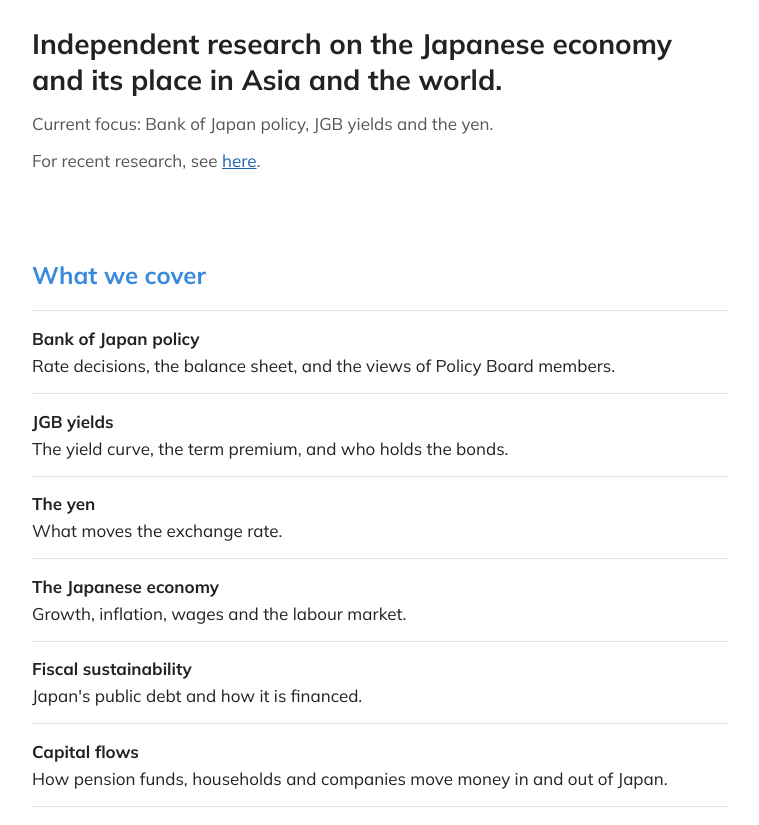
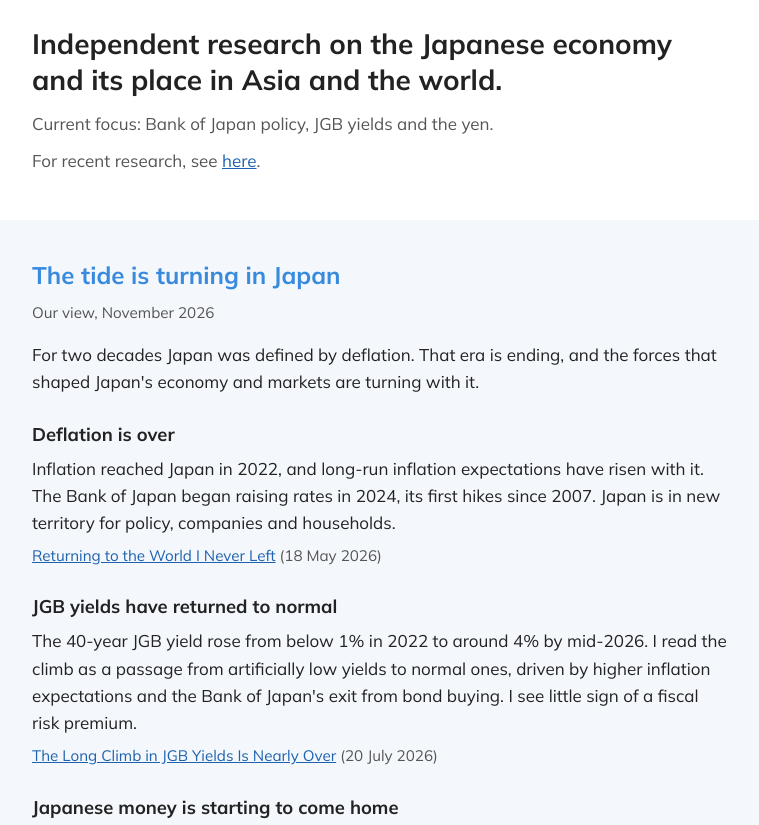
Before and after one commit to TakujiOkubo/yenmacro-site, a plain HTML site: page index.html in a window 1280 px wide. Shown: the part 116-941 px from the top of the page, without its empty margins (260-1019 px from the left). Drawn offline with Linux system fonts and the light colour scheme.

Commit message:
Draft: 'The tide is turning in Japan' view section (v4, for review)
Co-Authored-By: Claude Opus 5.5 <noreply@anthropic.com>

```diff
--- a/index.html
+++ b/index.html
@@ -29,6 +29,29 @@
     <h1>Independent research on the Japanese economy and its place in Asia and the world.</h1>
     <p>Current focus: Bank of Japan policy, JGB yields and the yen.</p>
     <p>For recent research, see <a href="https://takujiokubo.substack.com/">here</a>.</p>
+  </section>
+
+  <section class="view" aria-labelledby="view-h">
+    <div class="wrap">
+      <h2 id="view-h">The tide is turning in Japan</h2>
+      <p class="dateline">Our view, November 2026</p>
+      <p>For two decades Japan was defined by deflation. That era is ending, and the forces that shaped Japan's economy and markets are turning with it.</p>
+      <div class="theme">
+        <h3>Deflation is over</h3>
+        <p>Inflation reached Japan in 2022, and long-run inflation expectations have risen with it. The Bank of Japan began raising rates in 2024, its first hikes since 2007. Japan is in new territory for policy, companies and households.</p>
+        <p class="read"><a href="https://takujiokubo.substack.com/p/returning-to-the-world-i-never-left">Returning to the World I Never Left</a> (18 May 2026)</p>
+      </div>
+      <div class="theme">
+        <h3>JGB yields have returned to normal</h3>
+        <p>The 40-year JGB yield rose from below 1% in 2022 to around 4% by mid-2026. I read the climb as a passage from artificially low yields to normal ones, driven by higher inflation expectations and the Bank of Japan's exit from bond buying. I see little sign of a fiscal risk premium.</p>
+        <p class="read"><a href="https://takujiokubo.substack.com/p/the-long-climb-in-jgb-yields-is-nearly">The Long Climb in JGB Yields Is Nearly Over</a> (20 July 2026)</p>
+      </div>
+      <div class="theme">
+        <h3>Japanese money is starting to come home</h3>
+        <p>Since the 1980s Japan has bought foreign securities worth 2–3% of GDP a year. With yen yields at 30-year highs, banks are selling foreign bonds and buying JGBs, and pension funds have reason to hold more yen bonds. In my view, yen repatriation in 2026–27 is a question of how large, not whether.</p>
+        <p class="read"><a href="https://takujiokubo.substack.com/p/yen-repatriation-the-tide-is-turning">Yen Repatriation: The Tide Is Turning</a> (20 October 2026)</p>
+      </div>
+    </div>
   </section>
 
   <section class="coverage wrap" aria-labelledby="coverage-h">
--- a/style.css
+++ b/style.css
@@ -64,6 +64,14 @@ section { padding: 2.25rem 0; }
 .intro { padding-top: 0.5rem; }
 .intro p { color: var(--ink-soft); margin: 0 0 0.6rem; }
 
+/* Our view: a pale band so the section reads as the firm's standing view. */
+.view { background: var(--bg-band); }
+.view .dateline { color: var(--ink-soft); font-size: 0.95rem; margin: -0.6rem 0 1rem; }
+.view .theme { margin-top: 1.5rem; }
+.view h3 { font-size: 1.15rem; font-weight: 700; margin: 0 0 0.35rem; }
+.view p { margin: 0 0 0.5rem; }
+.view .read { font-size: 0.95rem; color: var(--ink-soft); }
+
 .topics { list-style: none; margin: 0; padding: 0; }
 .topics li {
   padding: 0.85rem 0;
```
